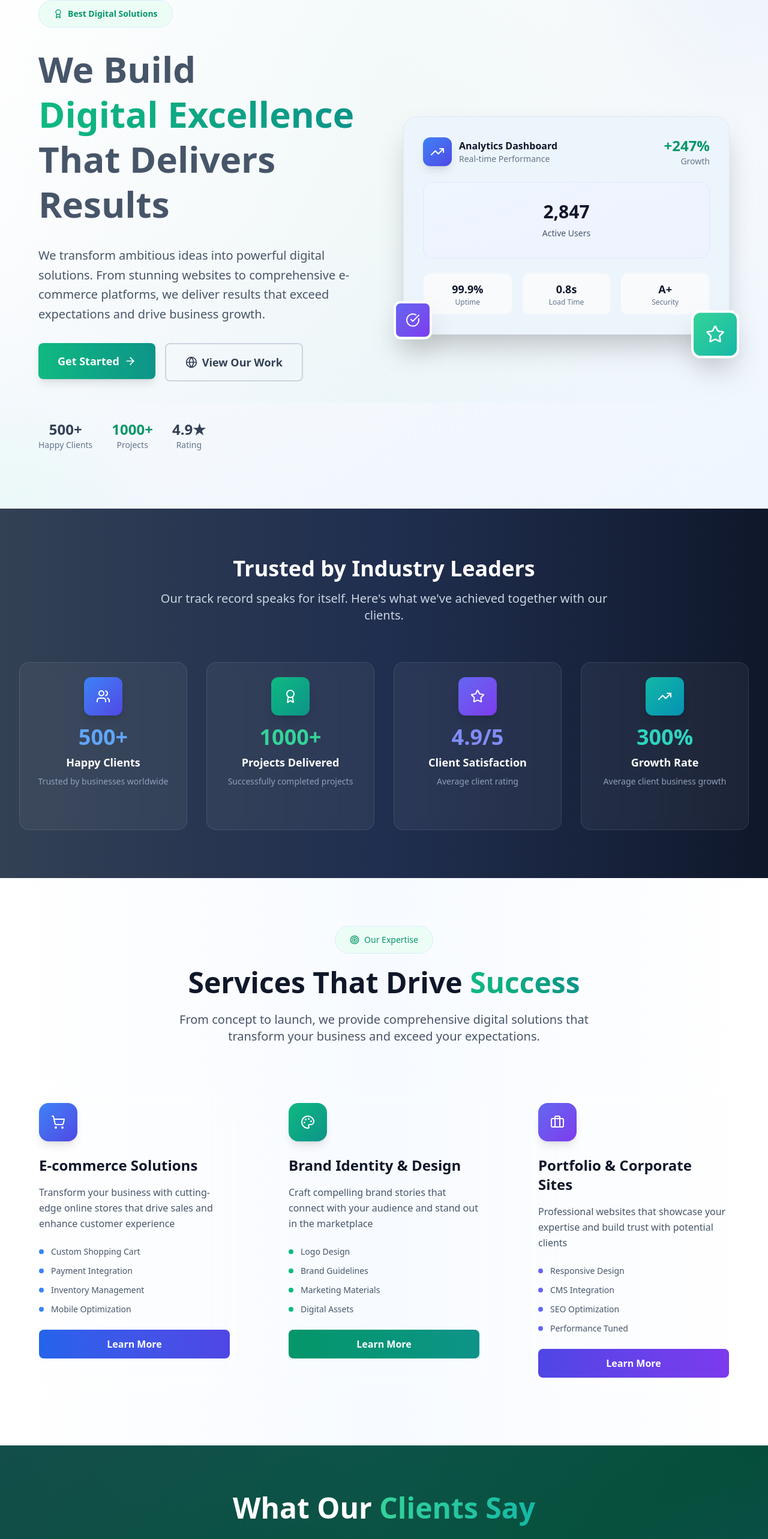
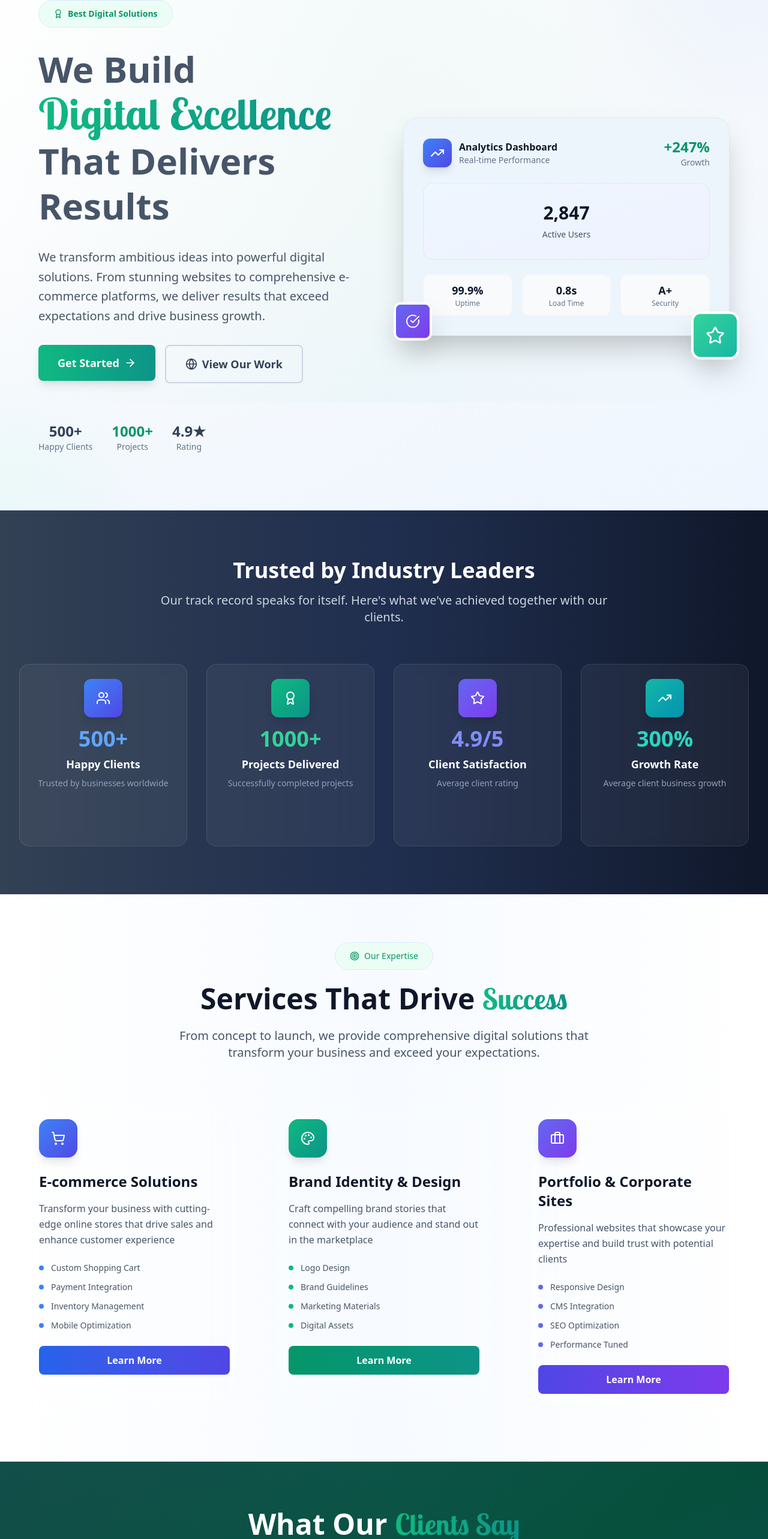
Before and after one commit to MuhammadAbdullah029/dotdash, a React (Vite) app: page / in a window 1280 px wide. Shown: the part 128-2694 px from the top of the page at 60% size. Built offline with nearby package versions, Linux system fonts and the light colour scheme.

Commit message:
add fonts

```diff
--- a/index.html
+++ b/index.html
@@ -1,17 +1,26 @@
 <!doctype html>
 <html lang="en">
+
 <head>
   <meta charset="UTF-8" />
   <link rel="icon" type="image/svg+xml" href="/vite.svg" />
   <meta name="viewport" content="width=device-width, initial-scale=1.0" />
-    <meta name="description" content="Dot & Dash is a creative web development agency specializing in custom websites, responsive design, and digital solutions that help your business stand out online. Let's build your digital future.">
-    <meta name="keywords" content="Dot & Dash web development, custom web development agency, responsive website design, web development services, professional website developers, creative web development, front-end and back-end development, website design and development company, modern web solutions, digital agency for web design">
+  <meta name="description"
+    content="Dot & Dash is a creative web development agency specializing in custom websites, responsive design, and digital solutions that help your business stand out online. Let's build your digital future.">
+  <meta name="keywords"
+    content="Dot & Dash web development, custom web development agency, responsive website design, web development services, professional website developers, creative web development, front-end and back-end development, website design and development company, modern web solutions, digital agency for web design">
 
   <title>Dot & Dash</title>
   <link rel="stylesheet" href="./src/index.css">
+  <link rel="preconnect" href="https://fonts.googleapis.com">
+  <link rel="preconnect" href="https://fonts.gstatic.com" crossorigin>
+  <link href="https://fonts.googleapis.com/css2?family=Lobster+Two:ital,wght@0,400;0,700;1,400;1,700&display=swap"
+    rel="stylesheet">
 </head>
+
 <body>
   <div id="root"></div>
   <script type="module" src="/src/main.jsx"></script>
 </body>
+
 </html>
--- a/src/components/Navbar.jsx
+++ b/src/components/Navbar.jsx
@@ -115,7 +115,7 @@ const Navbar = () => {
                 <Link
                   key={item.name}
                   to={item.path}
-                  onClick={() => setIsOpen(false)}
+                  onClick={() => {setIsOpen(false); handleNavClick(item.path);}}
                   className={`block px-3 py-2 text-base font-medium transition-colors duration-200 ${
                     location.pathname === item.path
                       ? 'text-color bg-emerald-600/10'
--- a/src/index.css
+++ b/src/index.css
@@ -1,3 +1,5 @@
+@import "tailwindcss";
+
 
 /* Demo class to smoothly animate background color between a root color and its lighter version */
 @keyframes bgRootPulse {
@@ -21,7 +23,6 @@
 .animate-root-colors {
   animation: bgRootPulse 15s infinite linear;
 }
-@import "tailwindcss";
 
 :root {
   /* Tailwind palette approximations */
@@ -71,6 +72,7 @@
   -webkit-background-clip: text;
   background-clip: text;
   color: transparent;
+  font-family: Lobster Two;
 }
 .bg-light{
   background-color: #34d399;
--- a/src/pages/Home.jsx
+++ b/src/pages/Home.jsx
@@ -42,21 +42,18 @@ const Home = () => {
     {
       name: 'Sarah Johnson',
       role: 'CEO, TechStart Inc.',
-      image: 'https://images.unsplash.com/photo-1494790108755-2616b612b786?w=100&h=100&fit=crop&crop=face',
       quote: 'DOt&Dash transformed our online presence completely. Our sales increased by 300% within the first quarter.',
       rating: 5
     },
     {
       name: 'Michael Chen',
       role: 'Founder, Creative Studio',
-      image: 'https://images.unsplash.com/photo-1472099645785-5658abf4ff4e?w=100&h=100&fit=crop&crop=face',
       quote: 'The team delivered beyond our expectations. The attention to detail and professionalism is unmatched.',
       rating: 5
     },
     {
       name: 'Emily Rodriguez',
       role: 'Marketing Director, Fashion Brand',
-      image: 'https://images.unsplash.com/photo-1438761681033-6461ffad8d80?w=100&h=100&fit=crop&crop=face',
       quote: 'Working with DOt&Dash was a game-changer. They understood our vision and brought it to life perfectly.',
       rating: 5
     }
@@ -132,7 +129,7 @@ const Home = () => {
               >
                 <span className="text-slate-600">We Build </span>
                 <br />
-                <span className="gradient-text">
+                <span className="gradient-text text-7xl">
                   Digital Excellence
                 </span>
                 <br />
@@ -293,7 +290,7 @@ const Home = () => {
                 initial={{ opacity: 0, y: 20 }}
                 whileInView={{ opacity: 1, y: 0 }}
                 transition={{ duration: 0.5, delay: index * 0.1 }}
-                className="text-center group h-[35vh]"
+                className="text-center group h-[38vh]"
               >
                 <div className="bg-white/5 backdrop-blur-sm h-full rounded-2xl p-6 hover:scale-105 transition-all duration-300 border border-white/10">
                   <div className={`w-16 h-16 rounded-xl flex items-center justify-center mx-auto mb-4 shadow-lg ${
@@ -406,7 +403,7 @@ const Home = () => {
             className="text-center mb-16"
           >
             <h2 className="text-3xl md:text-5xl font-bold mb-6 text-white">
-              What Our <span className="bg-gradient-to-r from-emerald-400 to-teal-500 bg-clip-text text-transparent">Clients Say</span>
+              What Our <span className="gradient-text">Clients Say</span>
             </h2>
             <p className="text-xl text-white/70 max-w-3xl mx-auto">
               Don't just take our word for it. Here's what our satisfied clients have to say about working with us.
--- a/src/pages/Services.jsx
+++ b/src/pages/Services.jsx
@@ -166,7 +166,7 @@ const Services = () => {
                       <div className="w-16 h-16 bg rounded-2xl flex items-center justify-center">
                         <service.icon size={32} className="text-white" />
                       </div>
-                      <h3 className="text-2xl font-bold gradient-text">{service.title}</h3>
+                      <h3 className="text-2xl font-bold text-color">{service.title}</h3>
                     </div>
                     <p className="text-gray-600 text-lg mb-8 leading-relaxed">
                       {service.description}
```
Lines whose indentation alone changed are shown as unchanged.
